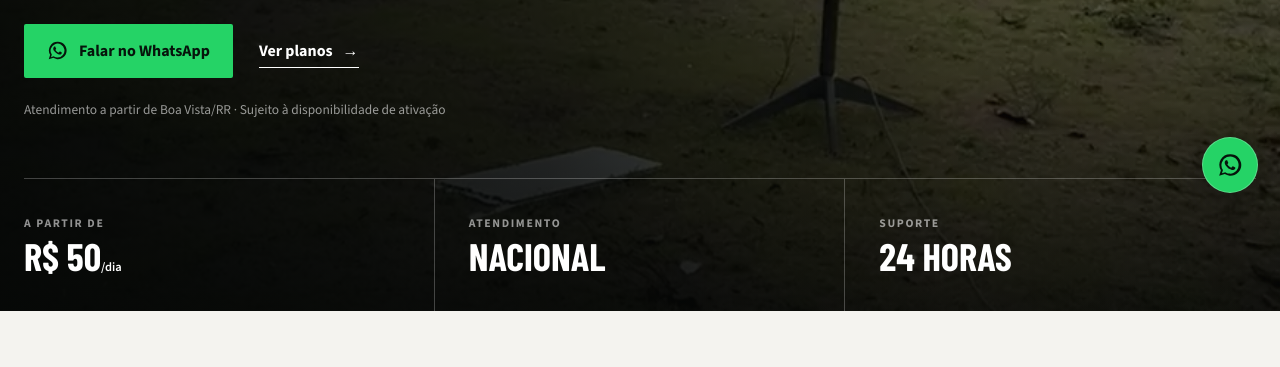
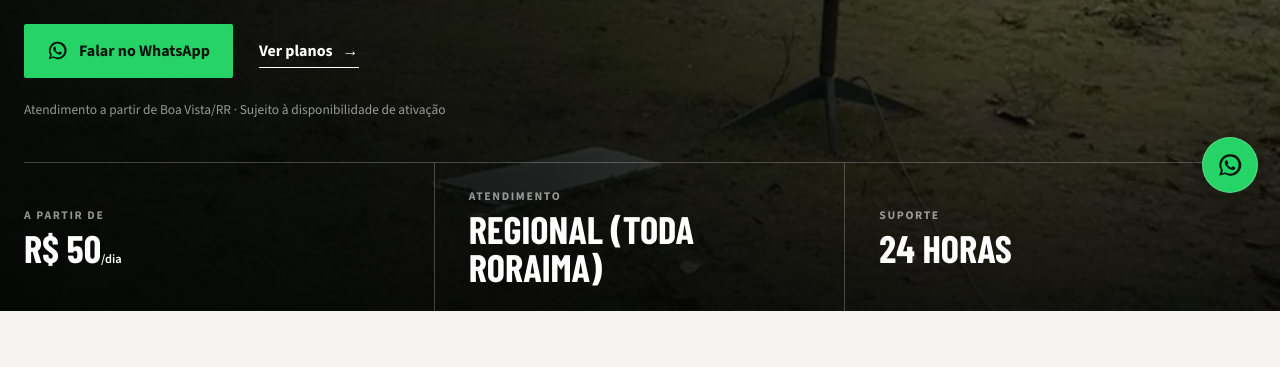
Before and after one commit to virgiliojr94/reserva-starlink, a plain HTML site: page index.html in a window 1280 px wide. Shown: the part 585-952 px from the top of the page. Drawn offline with nearby package versions, Linux system fonts and the light colour scheme; a web font is replaced by a local one.

Commit message:
fix: nacional for regional

```diff
--- a/index.html
+++ b/index.html
@@ -88,7 +88,7 @@
       </div>
       <dl class="hero-proof shell" aria-label="Resumo da oferta">
         <div><dt>A partir de</dt><dd>R$ 50<small>/dia</small></dd></div>
-        <div><dt>Atendimento</dt><dd>Nacional</dd></div>
+        <div><dt>Atendimento</dt><dd>Regional (toda Roraima)</dd></div>
         <div><dt>Suporte</dt><dd>24 horas</dd></div>
       </dl>
     </section>
@@ -227,7 +227,7 @@
           <details><summary>Como funcionam os descontos?<span aria-hidden="true"></span></summary><p>O desconto é progressivo sobre o total: 10% a partir de 7 diárias, 20% a partir de 14 e 30% a partir de 30 diárias.</p></details>
           <details><summary>Qual a diferença entre fixo e móvel?<span aria-hidden="true"></span></summary><p>O plano fixo permanece no endereço ativado. O plano móvel permite deslocamento entre veículos, embarcações, obras, eventos e outros locais.</p></details>
           <details><summary>O que acontece após os 100 GB?<span aria-hidden="true"></span></summary><p>Nos planos limitados, o consumo excedente é cobrado a R$ 10 por GB. A conexão permanece ativa e o excedente entra na cobrança final.</p></details>
-          <details><summary>Funciona em qualquer lugar do Brasil?<span aria-hidden="true"></span></summary><p>O atendimento é nacional, mas a ativação depende da disponibilidade do serviço e de uma instalação com visão desobstruída do céu.</p></details>
+          <details><summary>Funciona em qualquer lugar do Brasil?<span aria-hidden="true"></span></summary><p>O atendimento é Regional (toda Roraima), mas a ativação depende da disponibilidade do serviço e de uma instalação com visão desobstruída do céu.</p></details>
           <details><summary>Como é feita a instalação?<span aria-hidden="true"></span></summary><p>Você posiciona a antena em local aberto, conecta o equipamento à energia e recebe acompanhamento remoto para configuração e ativação.</p></details>
         </div>
       </div>
@@ -256,7 +256,7 @@
         <svg class="brand-mark" viewBox="0 0 40 40" aria-hidden="true"><path d="M7 27c6-11 19-16 28-10"></path><path d="M11 30c5-7 14-10 21-6"></path><circle cx="9" cy="29" r="3"></circle></svg>
         <span>VB STARLINK</span>
       </a>
-      <p>Locação de Starlink por diária.<br>Boa Vista/RR · Atendimento nacional.</p>
+      <p>Locação de Starlink por diária.<br>Boa Vista/RR · Atendimento Regional (toda Roraima).</p>
       <div class="footer-links">
         <a href="#planos">Planos</a><a href="#duvidas">Dúvidas</a>
         <a href="https://www.instagram.com/capsuleinfo_rr" target="_blank" rel="noopener">Instagram</a>
```
Also changed, not shown: 1 other file.
